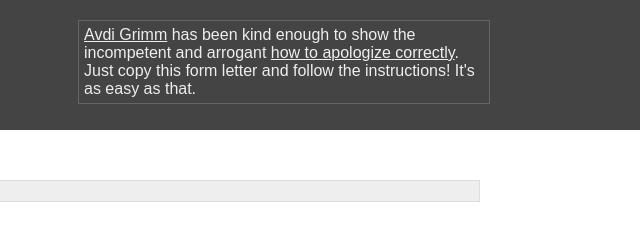
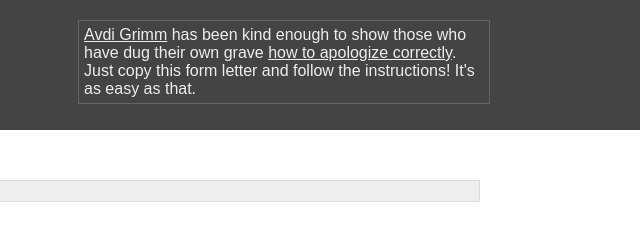
Before and after one commit to mxriverlynn/apologypro, a plain HTML site: page index.html in a window 1280 px wide. Shown: the top 240 px of the page, 640-1280 px from the left. Drawn offline with nearby package versions, Linux system fonts and the light colour scheme.

Commit message:
about text

```diff
--- a/index.html
+++ b/index.html
@@ -16,7 +16,7 @@
       <section id="about">
         <a href="https://twitter.com/#!/avdi">Avdi Grimm</a>
         has been kind enough to
-        show the incompetent and arrogant
+        show those who have dug their own grave
         <a href="https://gist.github.com/2160569">how to apologize correctly</a>.
         Just copy this form letter and follow the instructions!
         It's as easy as that.
```
